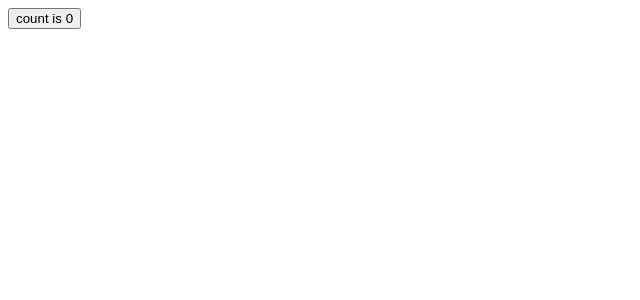
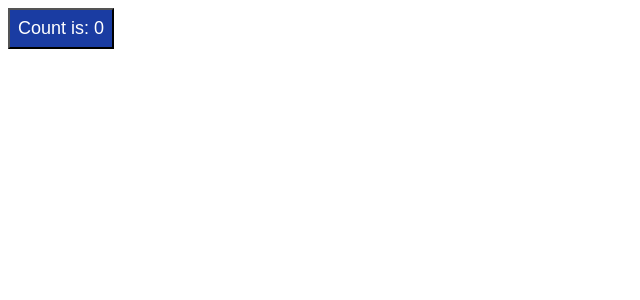
Before and after one commit to wacb14/react-ts-learning, a React (Vite) app: page / in a window 1280 px wide. Shown: the top 300 px of the page, without its empty margins (0-640 px from the left). Built offline with nearby package versions, Linux system fonts and the light colour scheme.

Commit message:
Use of components, index and interface for props

```diff
--- a/src/App.tsx
+++ b/src/App.tsx
@@ -1,13 +1,13 @@
 import { useState } from 'react';
-
+import { Button } from './components';
 function App() {
+  function countMore() {
+    setCount(count => count + 1);
+  }
   const [count, setCount] = useState(0);
-
   return (
     <>
-      <button onClick={() => setCount(count => count + 1)}>
-        count is {count}
-      </button>
+      <Button label={`Count is: ${count}`} parentMethod={countMore} />
     </>
   );
 }
--- /dev/null
+++ b/src/components/Button/Button.css
@@ -0,0 +1,6 @@
+.custom-button {
+  background-color: rgb(26, 60, 162);
+  color: white;
+  font-size: large;
+  padding: 0.5rem;
+}
--- /dev/null
+++ b/src/components/Button/Button.tsx
@@ -0,0 +1,13 @@
+import './Button.css';
+
+interface Props {
+  label: string;
+  parentMethod: () => void;
+}
+export function Button({ label, parentMethod }: Props) {
+  return (
+    <button className='custom-button' onClick={parentMethod}>
+      {label}
+    </button>
+  );
+}
--- /dev/null
+++ b/src/components/index.ts
@@ -0,0 +1 @@
+export * from './Button/Button.tsx';
```
